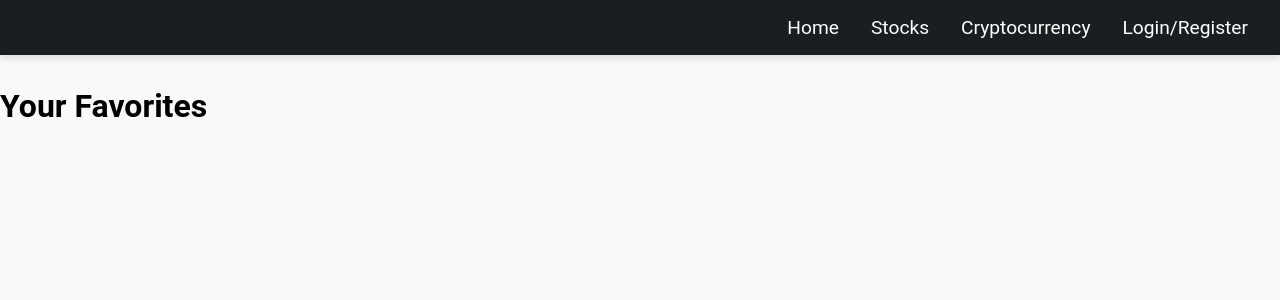
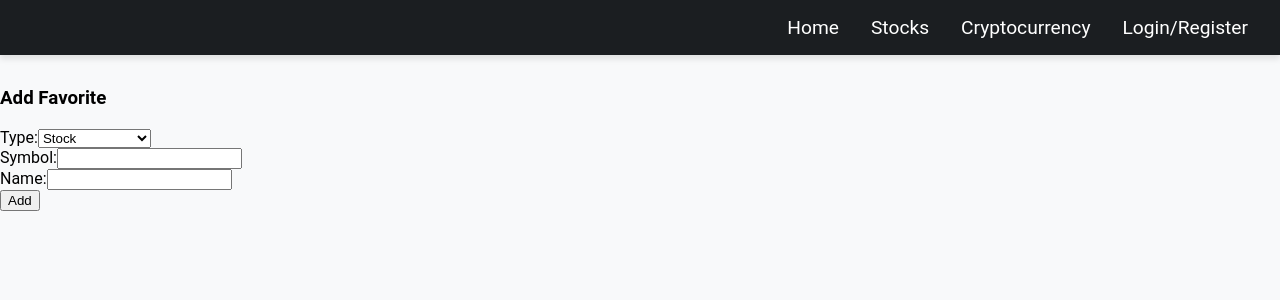
Before and after one commit to MaxDickinson1/StocksApp, a React (Create React App) app in the folder stock-crypto-app/: page / in a window 1280 px wide. Shown: the top 300 px of the page. Built offline with nearby package versions, Linux system fonts and the light colour scheme.

Commit message:
new favorites page

```diff
--- a/stock-crypto-app/src/components/Homepage.js
+++ b/stock-crypto-app/src/components/Homepage.js
@@ -1,48 +1,62 @@
-import React, { useEffect, useState } from 'react';
+import React, { useState } from 'react';
 import axios from 'axios';
-import { Card, Row, Col } from 'react-bootstrap';
+import { Button, Form } from 'react-bootstrap';
 
-const Homepage = () => {
-  const [favorites, setFavorites] = useState([]);
+const AddFavorites = ({ userId, token, onSuccess }) => {
+  const [symbol, setSymbol] = useState('');
+  const [type, setType] = useState('stock');
+  const [name, setName] = useState('');
 
-  useEffect(() => {
-    const fetchFavorites = async () => {
-      const userId = localStorage.getItem('userId');
-      const token = localStorage.getItem('token');
-
-      if (!userId || !token) return;
-
-      try {
-        const response = await axios.get(`https://stark-chamber-73716.herokuapp.com/users/${userId}`, {
-          headers: { Authorization: `Bearer ${token}` },
-        });
-        setFavorites(response.data.favorites);
-      } catch (error) {
-        console.error(error);
-      }
+  const handleSubmit = async (e) => {
+    e.preventDefault();
+    const payload = {
+      type,
+      symbol,
+      name,
     };
 
-    fetchFavorites();
-  }, []);
+    try {
+      await axios.put(`https://stark-chamber-73716.herokuapp.com/users/${userId}/favorites`, payload, {
+        headers: {
+          Authorization: `Bearer ${token}`,
+        },
+      });
+
+      setSymbol('');
+      setType('stock');
+      setName('');
+
+      onSuccess();
+    } catch (error) {
+      console.error(error);
+    }
+  };
 
   return (
     <div>
-      <h1>Your Favorites</h1>
-      <Row>
-        {favorites.map((favorite, index) => (
-          <Col key={index} md={4}>
-            <Card>
-              <Card.Body>
-                <Card.Title>{favorite.name} ({favorite.symbol})</Card.Title>
-                <Card.Text>Price: {favorite.price}</Card.Text>
-                <Card.Text>Change: {favorite.change}</Card.Text>
-              </Card.Body>
-            </Card>
-          </Col>
-        ))}
-      </Row>
+      <h3>Add Favorite</h3>
+      <Form onSubmit={handleSubmit}>
+        <Form.Group>
+          <Form.Label>Type:</Form.Label>
+          <Form.Control as="select" value={type} onChange={(e) => setType(e.target.value)}>
+            <option value="stock">Stock</option>
+            <option value="crypto">Cryptocurrency</option>
+          </Form.Control>
+        </Form.Group>
+        <Form.Group>
+          <Form.Label>Symbol:</Form.Label>
+          <Form.Control type="text" value={symbol} onChange={(e) => setSymbol(e.target.value)} />
+        </Form.Group>
+        <Form.Group>
+          <Form.Label>Name:</Form.Label>
+          <Form.Control type="text" value={name} onChange={(e) => setName(e.target.value)} />
+        </Form.Group>
+        <Button variant="primary" type="submit">
+          Add
+        </Button>
+      </Form>
     </div>
   );
 };
 
-export default Homepage;
+export default AddFavorites;
```
